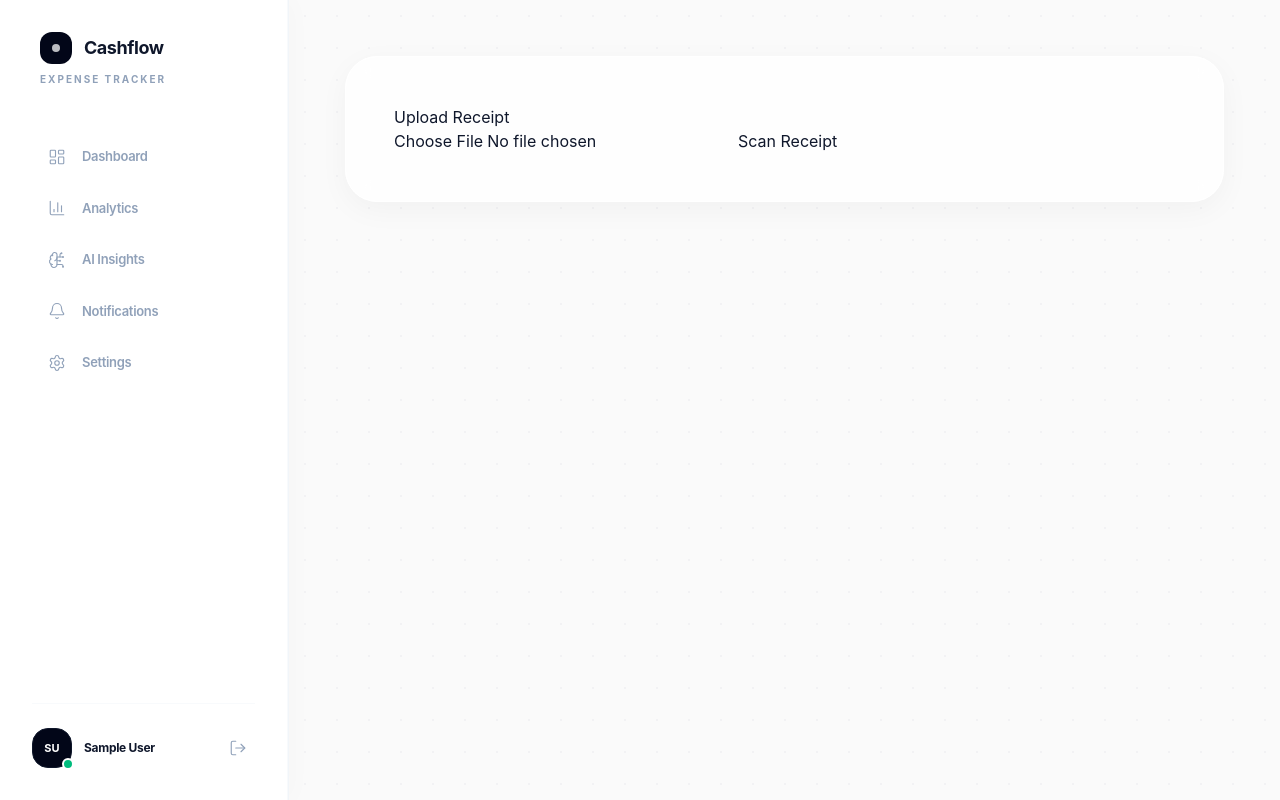
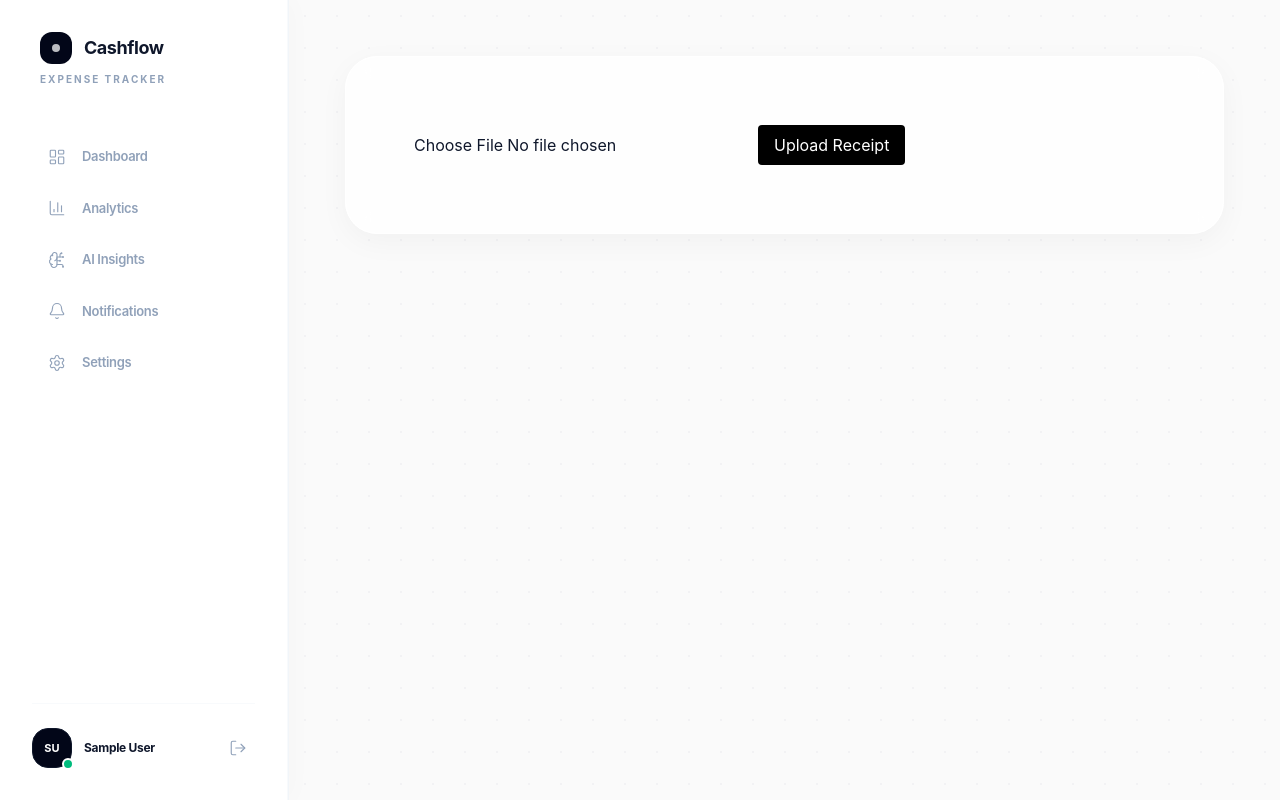
Before and after one commit to Kapish-0x/Expense-Tracker-with-AI-Insights-, a React app in the folder frontend/: page /upload-receipt in a window 1280 px wide. Built offline with nearby package versions, Linux system fonts and the light colour scheme; sample sign-in values are in the browser's storage; the HTML template or start-up script is replaced by a standard one.

Commit message:
OCR updated

```diff
--- a/frontend/components/DashBoard.jsx
+++ b/frontend/components/DashBoard.jsx
@@ -4,6 +4,7 @@ import { useAuth } from "../store/authStore";
 import { Plus, UploadCloud, TrendingUp, Wallet, ReceiptIndianRupee, ArrowDownRight, ArrowUpRight } from "lucide-react";
 import AddTransaction from "./AddTransaction";
 import axios from "axios";
+import UploadReceipt from "./UploadReceipt";
 
 const StatCard = ({ label, value, icon: Icon, variant = "default" }) => (
   <div className={`h-44 border rounded-4xl p-8 flex flex-col justify-between transition-all duration-500 group ${
@@ -35,6 +36,8 @@ const Dashboard = () => {
   const [isModalOpen, setIsModalOpen] = useState(false);
   const [transactions, setTransactions] = useState([]);
   const [isLoading, setIsLoading] = useState(true);
+  const [showUpload, setShowUpload] = useState(false);
+const [scannedData, setScannedData] = useState(null);
 
 
   const handleRefresh = useCallback(async () => {
@@ -76,9 +79,12 @@ const Dashboard = () => {
         </div>
 
         <div className="flex items-center gap-3 w-full md:w-auto">
-          <button className="flex-1 md:flex-none flex items-center justify-center gap-2 bg-white border border-slate-200 text-slate-700 px-6 py-3 rounded-2xl font-semibold text-sm hover:bg-slate-50 transition-all active:scale-95 shadow-sm">
-            <UploadCloud size={18} /> Upload Receipt
-          </button>
+          <button
+  onClick={() => setShowUpload(!showUpload)}
+  className="flex-1 md:flex-none flex items-center justify-center gap-2 bg-white border border-slate-200 text-slate-700 px-6 py-3 rounded-2xl font-semibold text-sm hover:bg-slate-50 transition-all active:scale-95 shadow-sm"
+>
+  <UploadCloud size={18} /> Upload Receipt
+</button>
 
           <button
             onClick={() => setIsModalOpen(true)}
@@ -88,6 +94,14 @@ const Dashboard = () => {
           </button>
         </div>
       </div>
+      {showUpload && (
+  <UploadReceipt
+    onReceiptScanned={(data) => {
+      setScannedData(data);
+      console.log(data);
+    }}
+  />
+)}
 
       {/* 2. Stats Grid - Real-time Data Mapping */}
       <div className="grid grid-cols-1 md:grid-cols-3 gap-8">
@@ -109,6 +123,34 @@ const Dashboard = () => {
           icon={Wallet}
         />
       </div>
+      {scannedData && (
+  <div className="bg-white border border-slate-100 rounded-3xl p-6 shadow-sm">
+    <h2 className="text-2xl font-semibold mb-4">Scanned Receipt</h2>
+
+    <div className="grid md:grid-cols-3 gap-4">
+      <div className="p-4 border rounded-2xl">
+        <p className="text-sm text-slate-500">Vendor</p>
+        <h3 className="text-lg font-semibold">
+          {scannedData.vendor}
+        </h3>
+      </div>
+
+      <div className="p-4 border rounded-2xl">
+        <p className="text-sm text-slate-500">Amount</p>
+        <h3 className="text-lg font-semibold">
+          ₹{scannedData.amount}
+        </h3>
+      </div>
+
+      <div className="p-4 border rounded-2xl">
+        <p className="text-sm text-slate-500">Date</p>
+        <h3 className="text-lg font-semibold">
+          {scannedData.date}
+           </h3>
+      </div>
+    </div>
+  </div>
+)}
 
       {/* 3. Data Stream / Transaction History */}
       <div className="flex flex-col gap-6">
--- a/frontend/components/UploadReceipt.jsx
+++ b/frontend/components/UploadReceipt.jsx
@@ -1,36 +1,82 @@
-import React, { useState } from 'react';
+import React, { useState } from "react";
+import axios from "axios";
 
-function UploadReceipt({ setExpense }) {
+export default function UploadReceipt() {
+
   const [file, setFile] = useState(null);
+  const [data, setData] = useState(null);
 
   const uploadReceipt = async () => {
+
+    console.log("BUTTON CLICKED");
+
+    if (!file) {
+      alert("Please select file");
+      return;
+    }
+
+    try {
+
       const formData = new FormData();
+
       formData.append("receipt", file);
 
-        const res = await fetch('http://localhost:5000/scan-receipt', {
-            method: 'POST',
-            body: formData
-        });
+      console.log("Sending API request");
 
-        const data = await res.json();
+      const res = await axios.post(
+        "http://localhost:4000/scan-receipt",
+        formData,
+        {
+          headers: {
+            "Content-Type": "multipart/form-data",
+          },
+          withCredentials: true,
+        }
+      );
 
-        // 🔥 Extract amount from OCR text
-        const amountMatch = data.text.match(/₹\s*(\d+)/);
+      console.log("API RESPONSE:", res.data);
 
-        if (amountMatch) {
-            setExpense(parseInt(amountMatch[1]));
-        } else {
-            alert("Amount not detected");
+      setData(res.data.extracted);
+
+    } catch (err) {
+
+      console.log("UPLOAD ERROR");
+
+      console.log(err);
+
+      if (err.response) {
+        console.log(err.response.data);
+      }
     }
   };
 
   return (
-        <div>
-            <h2>Upload Receipt</h2>
-            <input type="file" onChange={(e) => setFile(e.target.files[0])} />
-            <button onClick={uploadReceipt}>Scan Receipt</button>
+    <div className="p-5">
+
+      <input
+        type="file"
+        accept="image/*"
+        onChange={(e) => {
+          console.log(e.target.files[0]);
+          setFile(e.target.files[0]);
+        }}
+      />
+
+      <button
+        onClick={uploadReceipt}
+        className="bg-black text-white px-4 py-2 rounded"
+      >
+        Upload Receipt
+      </button>
+
+      {data && (
+        <div className="mt-5">
+          <h2>Vendor: {data.vendor}</h2>
+          <h2>Amount: ₹{data.amount}</h2>
+          <h2>Date: {data.date}</h2>
+        </div>
+      )}
+
     </div>
   );
 }
-
-export default UploadReceipt;
```
Lines whose indentation alone changed are shown as unchanged.
